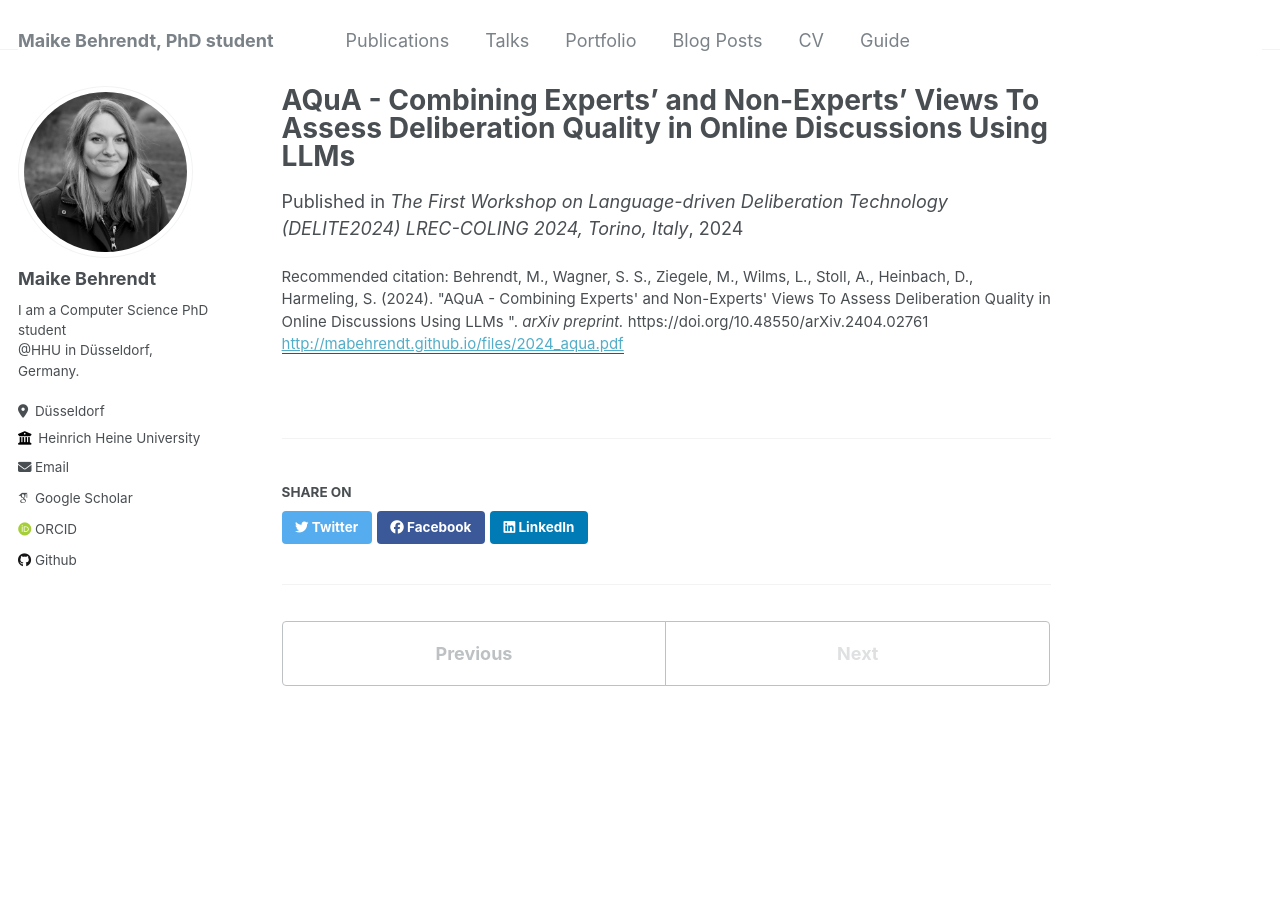
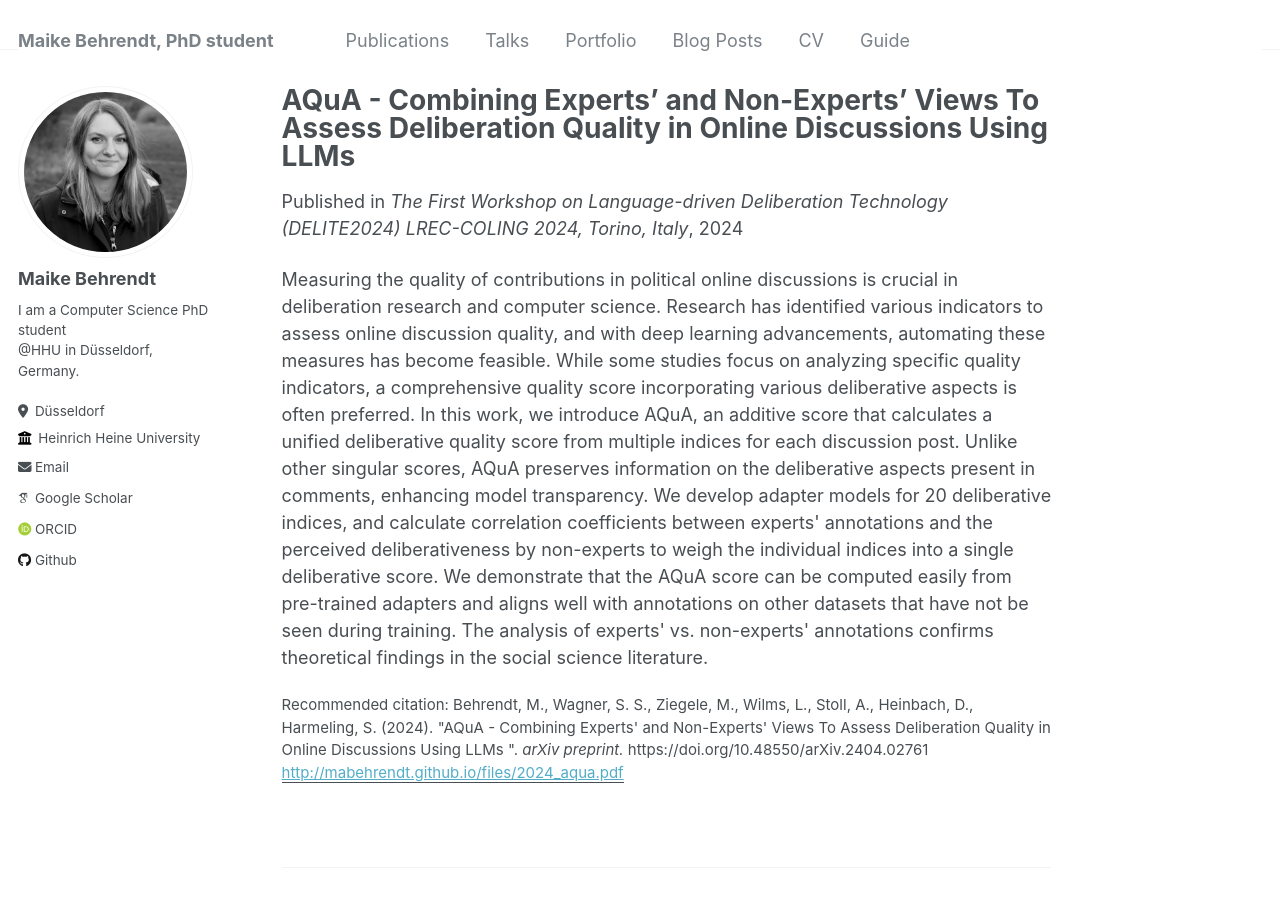
Before and after one commit to mabehrendt/mabehrendt.github.io, a Jekyll site: the page built from _publications/2024_behrendt_aqua.md, in a window 1280 px wide and 900 px high. Built offline with Jekyll 4.4.1, drawn with Linux system fonts in a browser that asks for light colours; some web fonts are replaced.

Commit message:
Update 2024_behrendt_aqua.md

```diff
--- a/_publications/2024_behrendt_aqua.md
+++ b/_publications/2024_behrendt_aqua.md
@@ -8,3 +8,4 @@ venue: 'The First Workshop on Language-driven Deliberation Technology (DELITE202
 paperurl: 'http://mabehrendt.github.io/files/2024_aqua.pdf'
 citation: 'Behrendt, M., Wagner, S. S., Ziegele, M., Wilms, L., Stoll, A., Heinbach, D., Harmeling, S. (2024). &quot;AQuA - Combining Experts&apos; and Non-Experts&apos; Views To Assess Deliberation Quality in Online Discussions Using LLMs &quot;. <i>arXiv preprint.</i> https://doi.org/10.48550/arXiv.2404.02761'
 ---
+Measuring the quality of contributions in political online discussions is crucial in deliberation research and computer science. Research has identified various indicators to assess online discussion quality, and with deep learning advancements, automating these measures has become feasible. While some studies focus on analyzing specific quality indicators, a comprehensive quality score incorporating various deliberative aspects is often preferred. In this work, we introduce AQuA, an additive score that calculates a unified deliberative quality score from multiple indices for each discussion post. Unlike other singular scores, AQuA preserves information on the deliberative aspects present in comments, enhancing model transparency. We develop adapter models for 20 deliberative indices, and calculate correlation coefficients between experts&apos; annotations and the perceived deliberativeness by non-experts to weigh the individual indices into a single deliberative score. We demonstrate that the AQuA score can be computed easily from pre-trained adapters and aligns well with annotations on other datasets that have not be seen during training. The analysis of experts&apos; vs. non-experts&apos; annotations confirms theoretical findings in the social science literature.
```
